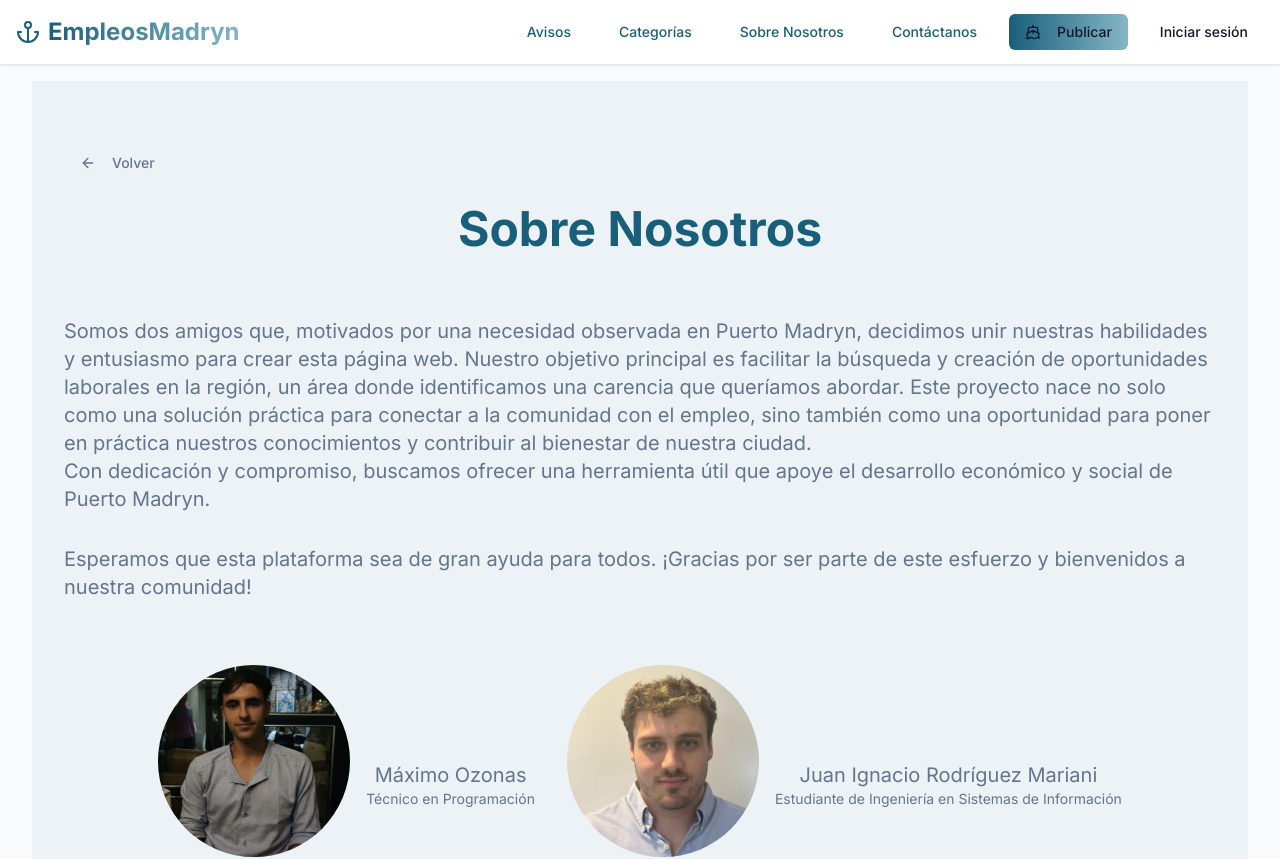
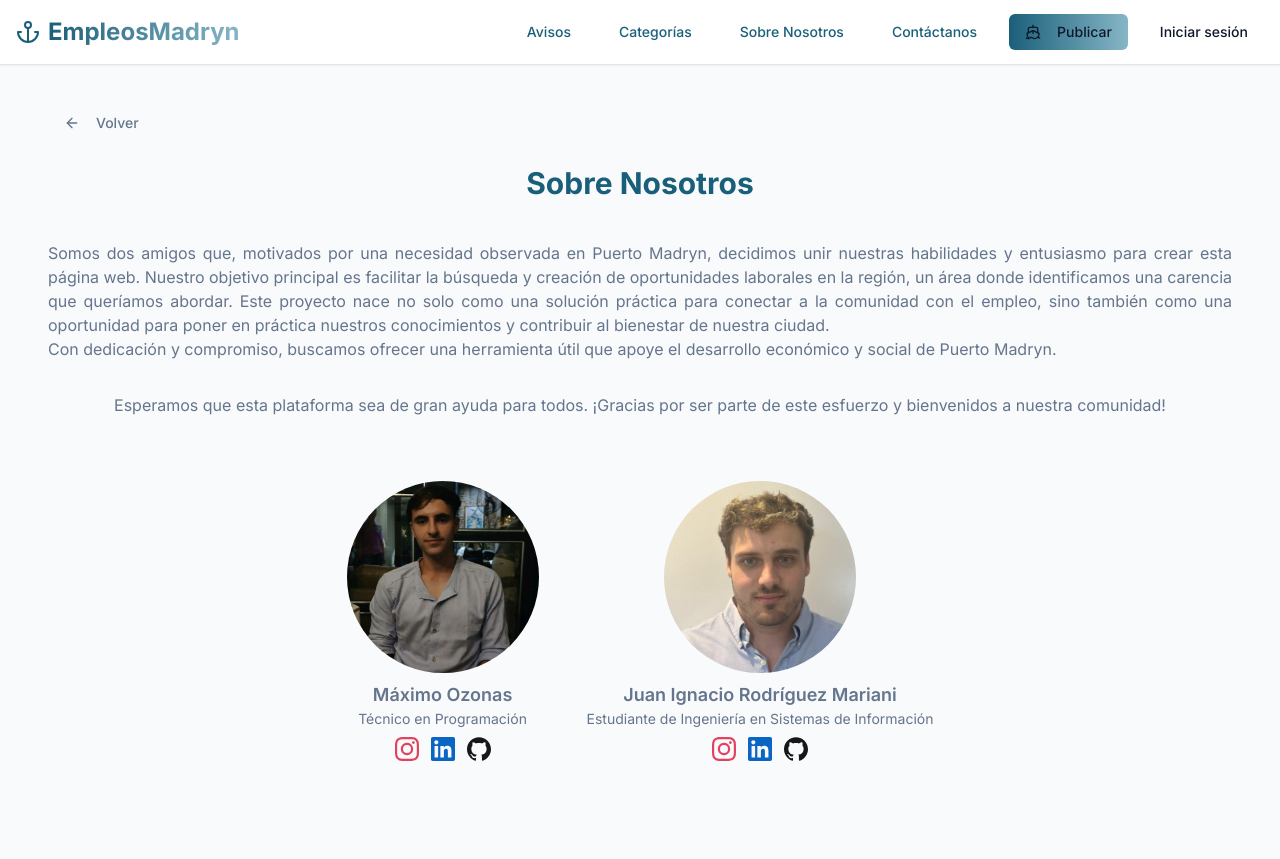
Before and after one commit to maxiozonas/empleo-puerto-madryn-front-end, a Next.js app: page /sobre-nosotros in a window 1280 px wide. Shown: the top 859 px of the page. Built offline with nearby package versions, Linux system fonts and the light colour scheme; no server answers.

Commit message:
Arreglo en ui sobre nosotros

```diff
--- a/app/sobre-nosotros/page.tsx
+++ b/app/sobre-nosotros/page.tsx
@@ -27,7 +27,7 @@ export default function AboutUs() {
   };
 
   return (
-    <section className="container mx-auto min-h-screen py-16 bg-primary/5">
+    <section className="container mx-auto min-h-screen py-6 px-4">
       <div className="flex items-center mb-6">
         <Button
           onClick={handleBack}
@@ -38,19 +38,20 @@ export default function AboutUs() {
         </Button>
       </div>
       <div className="flex flex-col items-center gap-8">
-        <h1 className="text-3xl sm:text-4xl md:text-5xl font-bold text-primary mb-8">
+        <h1 className="text-3xl font-bold text-primary mb-2">
           Sobre Nosotros
         </h1>
-        <p className="text-lg sm:text-xl text-muted-foreground ">
+        <p className="text-muted-foreground text-justify">
           Somos dos amigos que, motivados por una necesidad observada en Puerto Madryn, decidimos unir nuestras habilidades y entusiasmo para crear esta página web. Nuestro objetivo principal es facilitar la búsqueda y creación de oportunidades laborales en la región, un área donde identificamos una carencia que queríamos abordar. Este proyecto nace no solo como una solución práctica para conectar a la comunidad con el empleo, sino también como una oportunidad para poner en práctica nuestros conocimientos y contribuir al bienestar de nuestra ciudad. <br />
           Con dedicación y compromiso, buscamos ofrecer una herramienta útil que apoye el desarrollo económico y social de Puerto Madryn.
         </p>
-        <p className="text-lg sm:text-xl text-muted-foreground">
+        <p className="text-muted-foreground">
           Esperamos que esta plataforma sea de gran ayuda para todos. ¡Gracias por ser parte de este esfuerzo y bienvenidos a nuestra comunidad!
         </p>
       </div>
-      <div className="flex flex-col items-center gap-4 mt-16 md:flex-row md:justify-center">
-        <div className="flex flex-col items-center gap-4">
+      <div className="flex flex-col items-center gap-12 mt-16 md:flex-row md:justify-center">
+        {/* Máximo Ozonas */}
+        <div className="flex flex-col items-center gap-2">
           <div className="relative w-48 h-48">
             <Image
               src={images.maxifoto}
@@ -59,7 +60,11 @@ export default function AboutUs() {
               className="rounded-full object-cover"
             />
           </div>
-          <div className="flex justify-center gap-4">
+          <div className="text-center">
+            <p className="text-lg font-semibold text-muted-foreground">Máximo Ozonas</p>
+            <p className="text-sm text-muted-foreground">Técnico en Programación</p>
+          </div>
+          <div className="flex justify-center gap-3">
             <a
               href="https://instagram.com/maxiozonas"
               target="_blank"
@@ -69,9 +74,9 @@ export default function AboutUs() {
               <Image
                 src={icons.instagram}
                 alt="Instagram de Máximo"
-                className="h-8 w-8"
-                width={32}
-                height={32}
+                width={24}
+                height={24}
+                className="h-6 w-6"
               />
             </a>
             <a
@@ -83,9 +88,9 @@ export default function AboutUs() {
               <Image
                 src={icons.linkedin}
                 alt="LinkedIn de Máximo"
-                className="h-8 w-8"
-                width={32}
-                height={32}
+                width={24}
+                height={24}
+                className="h-6 w-6"
               />
             </a>
             <a
@@ -97,19 +102,16 @@ export default function AboutUs() {
               <Image
                 src={icons.github}
                 alt="GitHub de Máximo"
-                    className="h-8 w-8"
-                    width={32}
-                    height={32}
+                width={24}
+                height={24}
+                className="h-6 w-6"
               />
             </a>
           </div>
         </div>
-        <div className="text-center mr-4">
-            <p className="text-lg sm:text-xl text-muted-foreground">Máximo Ozonas</p>
-            <p className="text-sm text-muted-foreground">Técnico en Programación</p>
-          </div>
 
-        <div className="flex flex-col items-center gap-4">
+        {/* Juan Ignacio Rodríguez Mariani */}
+        <div className="flex flex-col items-center gap-2">
           <div className="relative w-48 h-48">
             <Image
               src={images.juanifoto}
@@ -118,7 +120,11 @@ export default function AboutUs() {
               className="rounded-full object-cover"
             />
           </div>
-          <div className="flex justify-center gap-4">
+          <div className="text-center">
+            <p className="text-lg font-semibold text-muted-foreground">Juan Ignacio Rodríguez Mariani</p>
+            <p className="text-sm text-muted-foreground">Estudiante de Ingeniería en Sistemas de Información</p>
+          </div>
+          <div className="flex justify-center gap-3">
             <a
               href="https://instagram.com/juanirmariani"
               target="_blank"
@@ -128,9 +134,9 @@ export default function AboutUs() {
               <Image
                 src={icons.instagram}
                 alt="Instagram de Juan Ignacio"
-                className="h-8 w-8"
-                width={32}
-                height={32}
+                width={24}
+                height={24}
+                className="h-6 w-6"
               />
             </a>
             <a
@@ -142,9 +148,9 @@ export default function AboutUs() {
               <Image
                 src={icons.linkedin}
                 alt="LinkedIn de Juan Ignacio"
-                    className="h-8 w-8"
-                    width={32}
-                    height={32}
+                width={24}
+                height={24}
+                className="h-6 w-6"
               />
             </a>
             <a
@@ -156,16 +162,12 @@ export default function AboutUs() {
               <Image
                 src={icons.github}
                 alt="GitHub de Juan Ignacio"
-                    className="h-8 w-8"
-                    width={32}
-                    height={32}
+                width={24}
+                height={24}
+                className="h-6 w-6"
               />
             </a>
           </div>
-        </div>
-        <div className="text-center">
-            <p className="text-lg sm:text-xl text-muted-foreground">Juan Ignacio Rodríguez Mariani</p>
-            <p className="text-sm text-muted-foreground">Estudiante de Ingeniería en Sistemas de Información</p>
         </div>
       </div>
     </section>
--- a/components/home-page/HeroSection.tsx
+++ b/components/home-page/HeroSection.tsx
@@ -52,7 +52,7 @@ export function HeroSection() {
             <h1 className="text-3xl sm:text-4xl md:text-5xl font-bold text-white mb-4">
               Descubre tu futuro profesional en Puerto Madryn
             </h1>
-            <p className="text-white/90 text-lg sm:text-xl mb-8">
+            <p className="text-white/90 text-lg sm:text-xl mb-8 text-center">
               Donde el mar patagónico y las oportunidades laborales se encuentran
             </p>
             <div className="flex flex-wrap gap-4">
```
Lines whose indentation alone changed are shown as unchanged.
